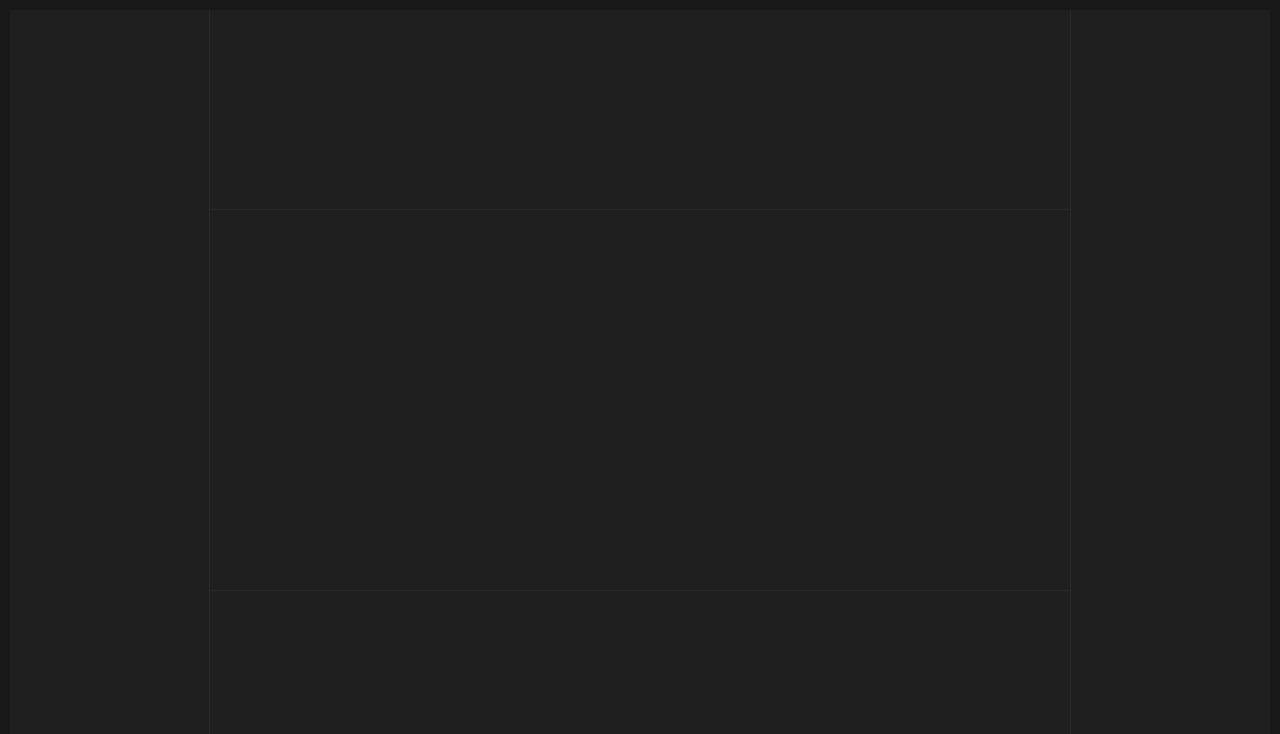
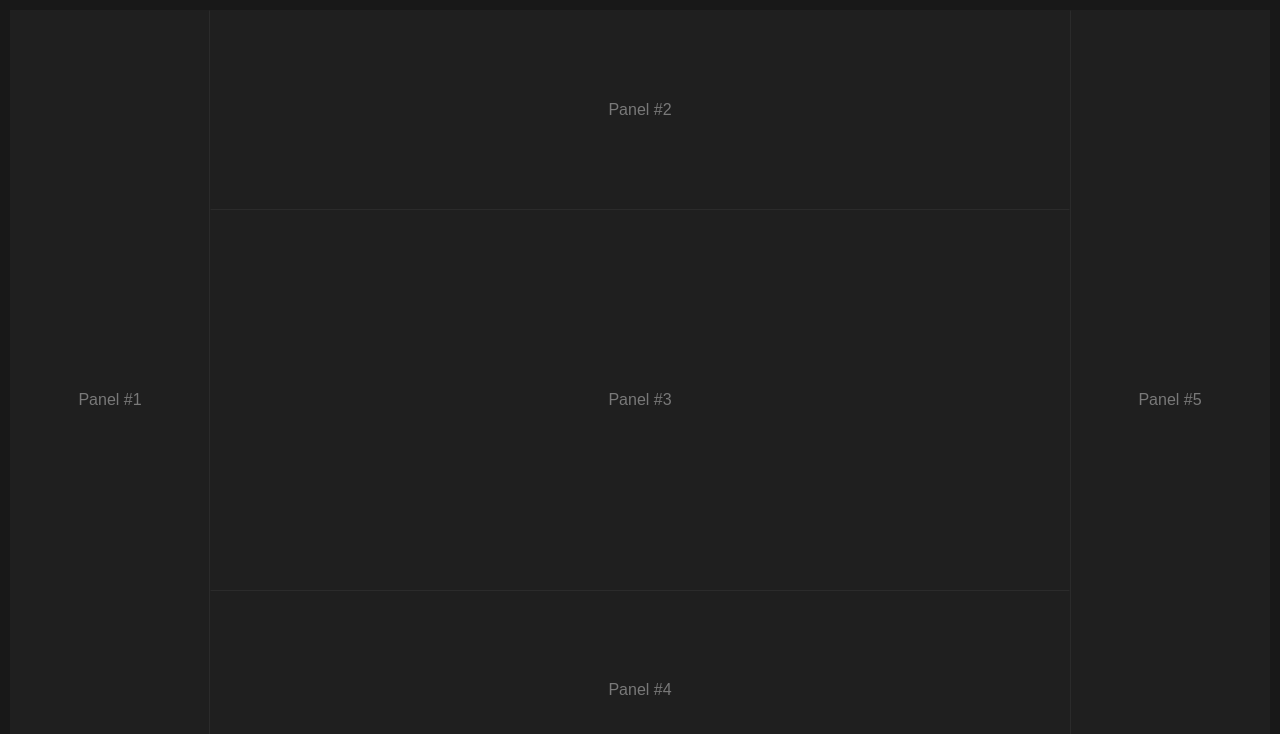
Before and after one commit to jkristia/ang-split-panel, an Angular app: page / in a window 1280 px wide. Shown: the top 734 px of the page. Built offline with nearby package versions, Linux system fonts and the light colour scheme.

Commit message:
tweak, update readme

```diff
--- a/src/app/app.component.html
+++ b/src/app/app.component.html
@@ -3,27 +3,27 @@
 		<split-container>
 
 			<split-panel [options]="{ size: 200, minSize: 100, canDrag: true }">
-				<div class="panel no1"></div>
+				<div class="panel">Panel #1</div>
 			</split-panel>
 
 			<split-panel [options]="{ ratio: 2, minSize: 200, }">
-				<div class="panel no2">
+				<div class="column">
 					<split-container [options]="{ direction: 'horizontal' }">
 						<split-panel [options]="{ size: 200, minSize: 100, canDrag: true }">
-							<div class="panel no4"></div>
+							<div class="panel">Panel #2</div>
 						</split-panel>
 						<split-panel [options]="{ ratio: 1, minSize: 50}">
-							<div class="panel no5"></div>
+							<div class="panel">Panel #3</div>
 						</split-panel>
 						<split-panel [options]="{ size: 200, canDrag: true }">
-							<div class="panel no4"></div>
+							<div class="panel">Panel #4</div>
 						</split-panel>
 					</split-container>
 				</div>
 			</split-panel>
 
 			<split-panel [options]="{ size: 200, canDrag: true }">
-				<div class="panel no3"></div>
+				<div class="panel">Panel #5</div>
 			</split-panel>
 
 		</split-container>
--- a/src/app/app.component.scss
+++ b/src/app/app.component.scss
@@ -12,25 +12,17 @@
     width: 100%;
     height: 100%;
     background-color: $panel-background;
+    color: #797979;
+    font-family: sans-serif;
+    .column  {
+        width: 100%;
+        height: 100%;
+    }
     .panel {
         width: 100%;
         height: 100%;
-        // padding: 5px;
+        display: flex;
+        justify-content: center;
+        align-items: center;
     }
-    .no1 {
-        // background-color: green;
-    }
-    .no2 {
-        // background-color: rgb(26, 31, 16);
-    }
-    .no3 {
-        // background-color: darkblue;
-    }
-    .no4 {
-        // background-color: rgb(165, 155, 15);
-    }
-    .no5 {
-        // background-color: rgb(54, 54, 136);
-    }
-
 }
```
Also changed, not shown: panel-split.png, 1 other file (tests, documents, lock files or other folders).
